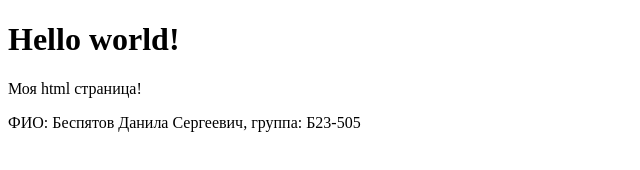
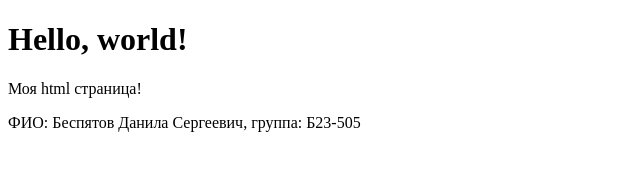
Before and after one commit to RedFeuer/Frontend_MEPhI, a plain HTML site: page lab1/1_1/index.html in a window 1280 px wide. Shown: the full height of the page, 0-640 px from the left. Drawn offline with Linux system fonts and the light colour scheme.

Commit message:
added comma

```diff
--- a/lab1/1_1/index.html
+++ b/lab1/1_1/index.html
@@ -7,7 +7,7 @@
   </head>
 
   <body>
-    <h1>Hello world!</h1>
+    <h1>Hello, world!</h1>
 
     <p>Моя html страница!</p>
 
```
